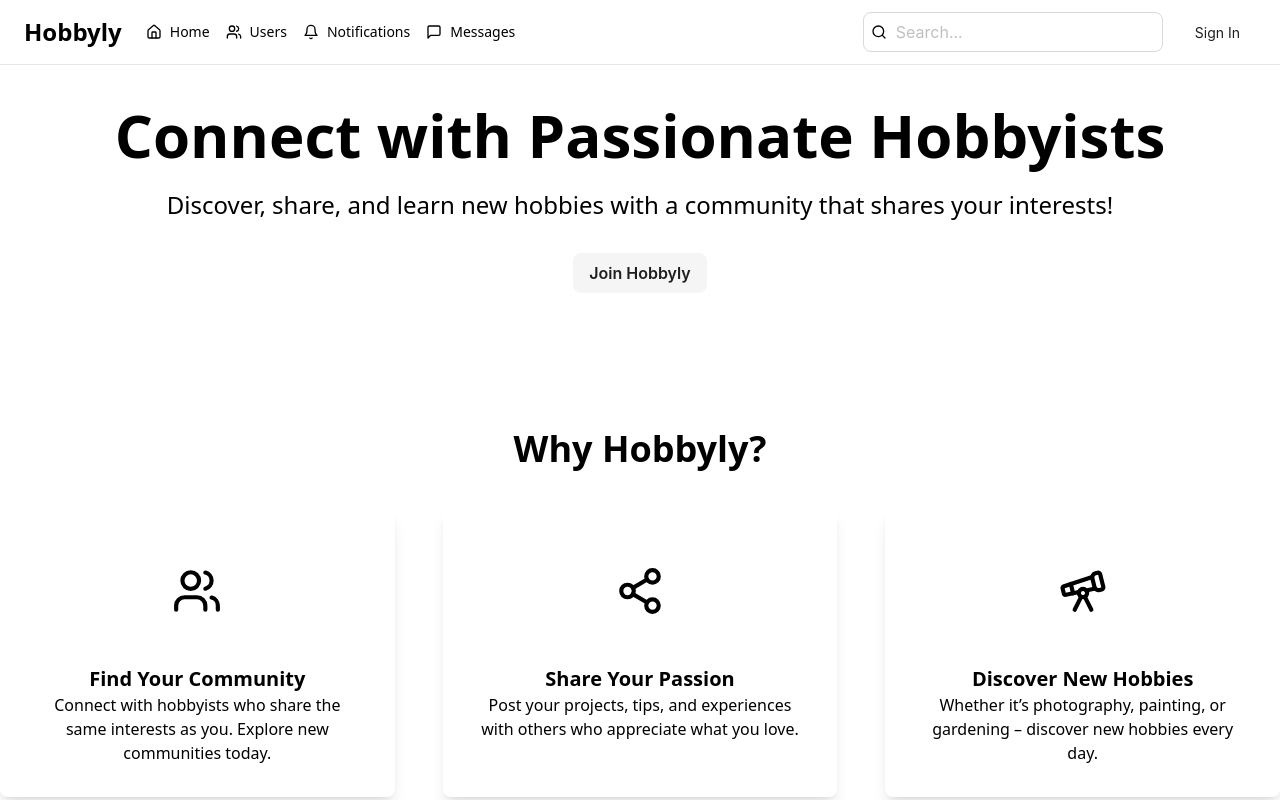
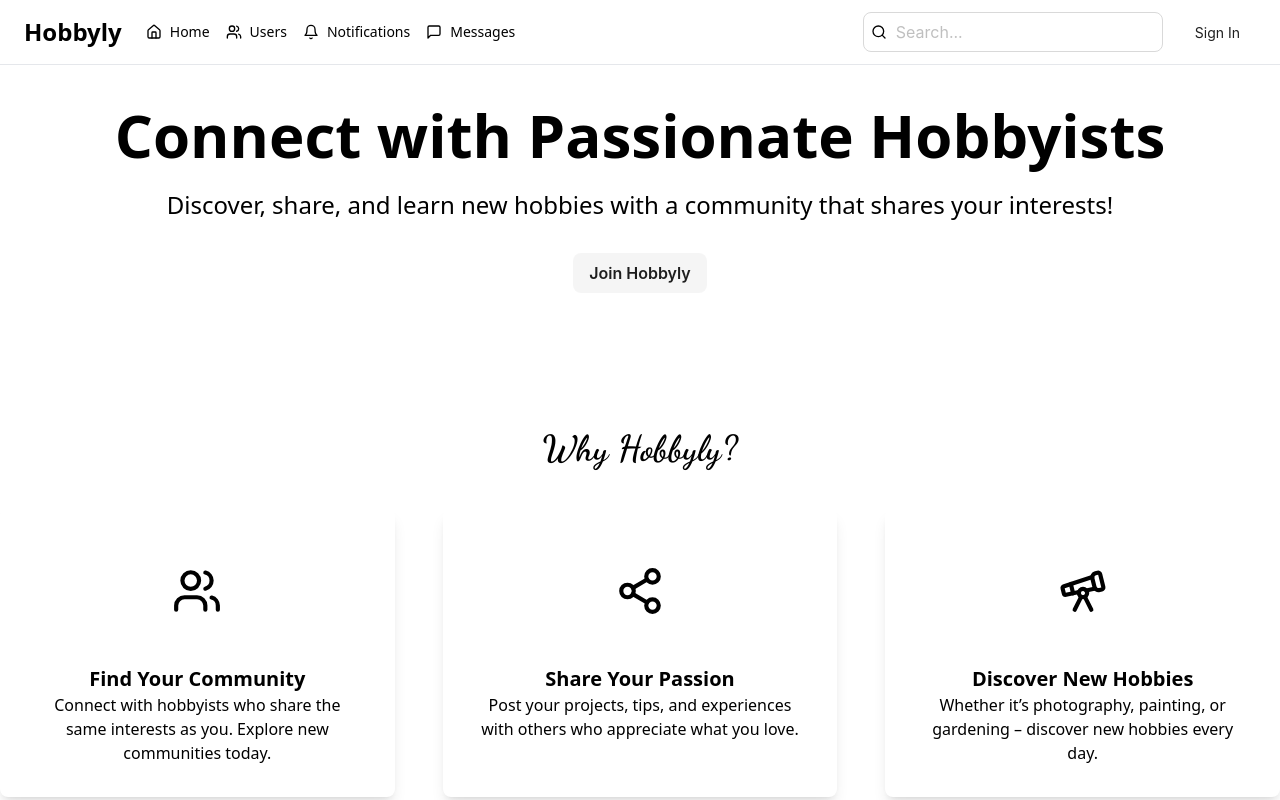
Before and after one commit to Megamind0407/social_app, a React (Vite) app in the folder frontend/: page / in a window 1280 px wide. Shown: the top 800 px of the page. Built offline with nearby package versions, Linux system fonts and the light colour scheme.

Commit message:
add font

```diff
--- a/frontend/src/components/Features.jsx
+++ b/frontend/src/components/Features.jsx
@@ -6,7 +6,7 @@ import { Telescope } from 'lucide-react';
 const Features = () => {
     return (
         <section className="features py-14 text-center">
-            <h2 className="text-4xl font-extrabold mb-10">Why Hobbyly?</h2>
+            <h2 className="text-4xl font-extrabold mb-10" style={{fontFamily: "Dancing Script, cursive"}}>Why Hobbyly?</h2>
             <div className="grid grid-cols-1 sm:grid-cols-2 md:grid-cols-3 gap-12">
                 <div className="feature bg-white p-8 rounded-lg shadow-lg hover:shadow-2xl transition duration-300">
                 <Users style= {{height: '100px', width:'50'}} className="mx-auto mb-6" />
```
